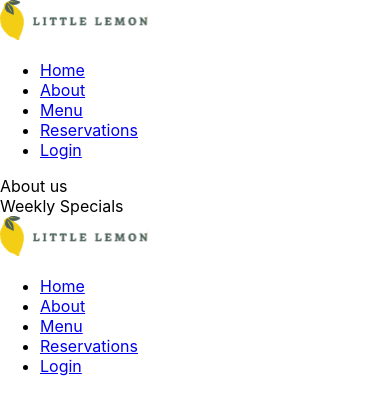
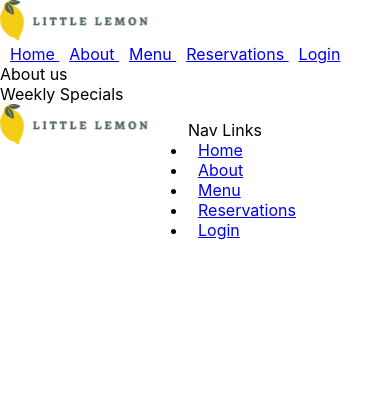
Before and after one commit to zettet/meta-react-capstone, a React (Create React App) app: page / in a window 390 px wide. Shown: the top 414 px of the page. Built offline with nearby package versions, Linux system fonts and the light colour scheme.

Commit message:
added basic flex boxes for responsiveness

```diff
--- a/src/App.css
+++ b/src/App.css
@@ -28,11 +28,10 @@
   color: #61dafb;
 }
 
-@keyframes App-logo-spin {
-  from {
-    transform: rotate(0deg);
-  }
-  to {
-    transform: rotate(360deg);
-  }
+.flex-container{
+  display: flex;
 }
+
+.navLink{
+  padding-left: 10px;
+}
--- a/src/components/About.js
+++ b/src/components/About.js
@@ -3,7 +3,9 @@ import React from "react"
 export default class About extends React.Component {
     render() {
         return (
-            <section name="About">About us</section>
+            <div className='flex-container'>
+                <section name="About">About us</section>
+            </div>
         )
     }
 }
--- a/src/components/Footer.js
+++ b/src/components/Footer.js
@@ -6,8 +6,10 @@ export default class Footer extends React.Component {
     render() {
         return(
             <footer>
-                <LogoSvg />
-                <Nav />
+                <div className="flex-container">
+                    <LogoSvg />
+                    <Nav isFooter="true" />
+                </div>
             </footer>
         )
     }
--- a/src/components/Header.js
+++ b/src/components/Header.js
@@ -7,7 +7,7 @@ export default class Header extends React.Component {
         return(
             <header>
                 <LogoSvg />
-                <Nav />
+                <Nav/>
             </header>
         )
     }
--- a/src/components/Nav.js
+++ b/src/components/Nav.js
@@ -2,9 +2,11 @@ import React from "react"
 
 export default class Nav extends React.Component {
     render() {
+        if (this.props && this.props.isFooter === "true") {
             return (
+                <div className="flex-container">
                     <nav>
-                <ul className="navLinks">
+                        <ul className="navLinks"> Nav Links
                             <li className="navLink"><a href="#Home">Home</a></li>
                             <li className="navLink"><a href="#About">About</a></li>
                             <li className="navLink"><a href="/Menu">Menu</a></li>
@@ -12,6 +14,20 @@ export default class Nav extends React.Component {
                             <li className="navLink"><a href="/Login">Login</a></li>
                         </ul>
                     </nav>
+                </div>
+            )
+        } else {
+            return (
+                <div className="flex-container">
+                    <nav>
+                        <a href="#Home" className="navLink">Home </a>
+                        <a href="#About" className="navLink">About </a>
+                        <a href="/Menu" className="navLink">Menu </a>
+                        <a href="/Reservations" className="navLink">Reservations </a>
+                        <a href="/Login" className="navLink">Login </a>
+                    </nav>
+                </div>
             )
         }
     }
+}
```
Lines whose indentation alone changed are shown as unchanged.
